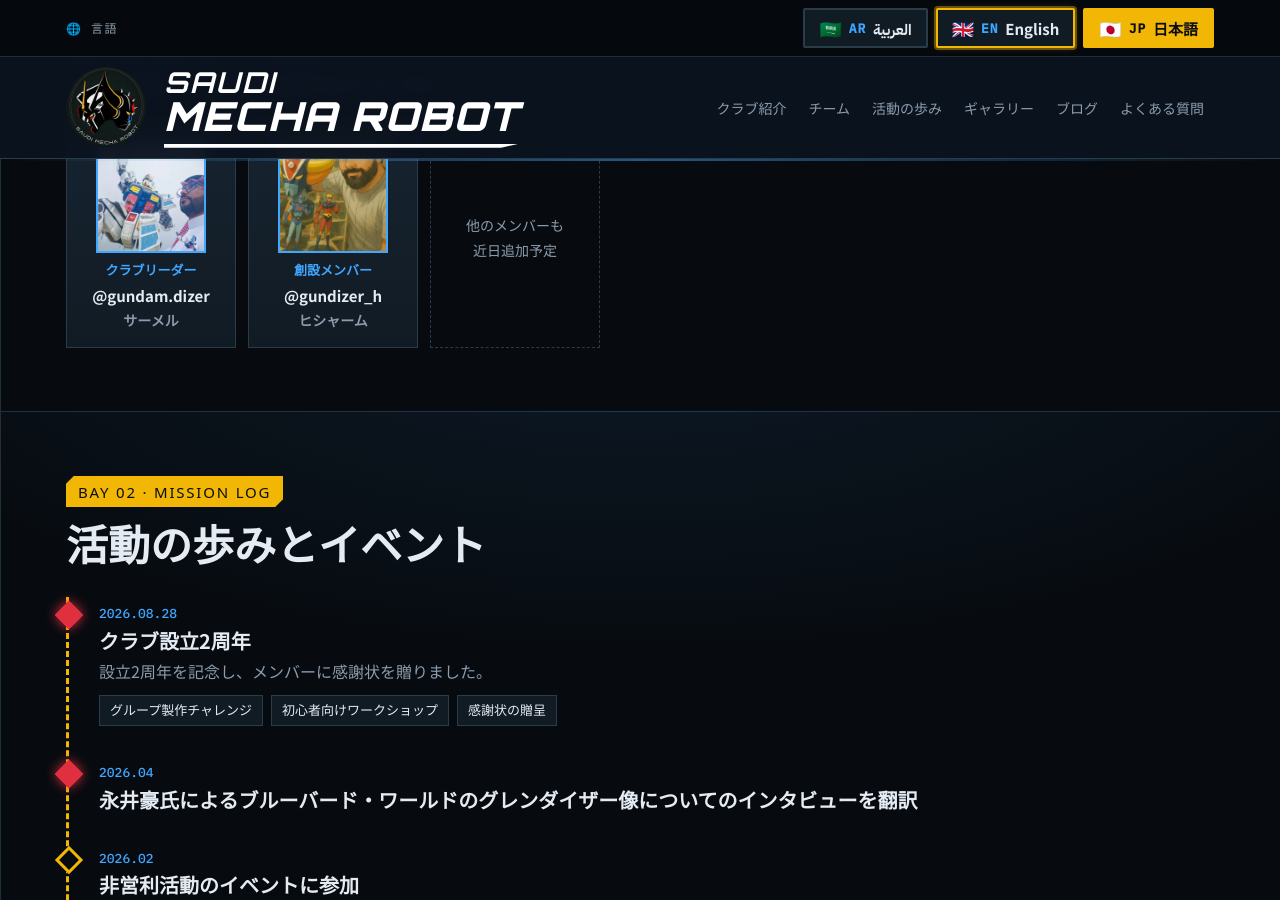
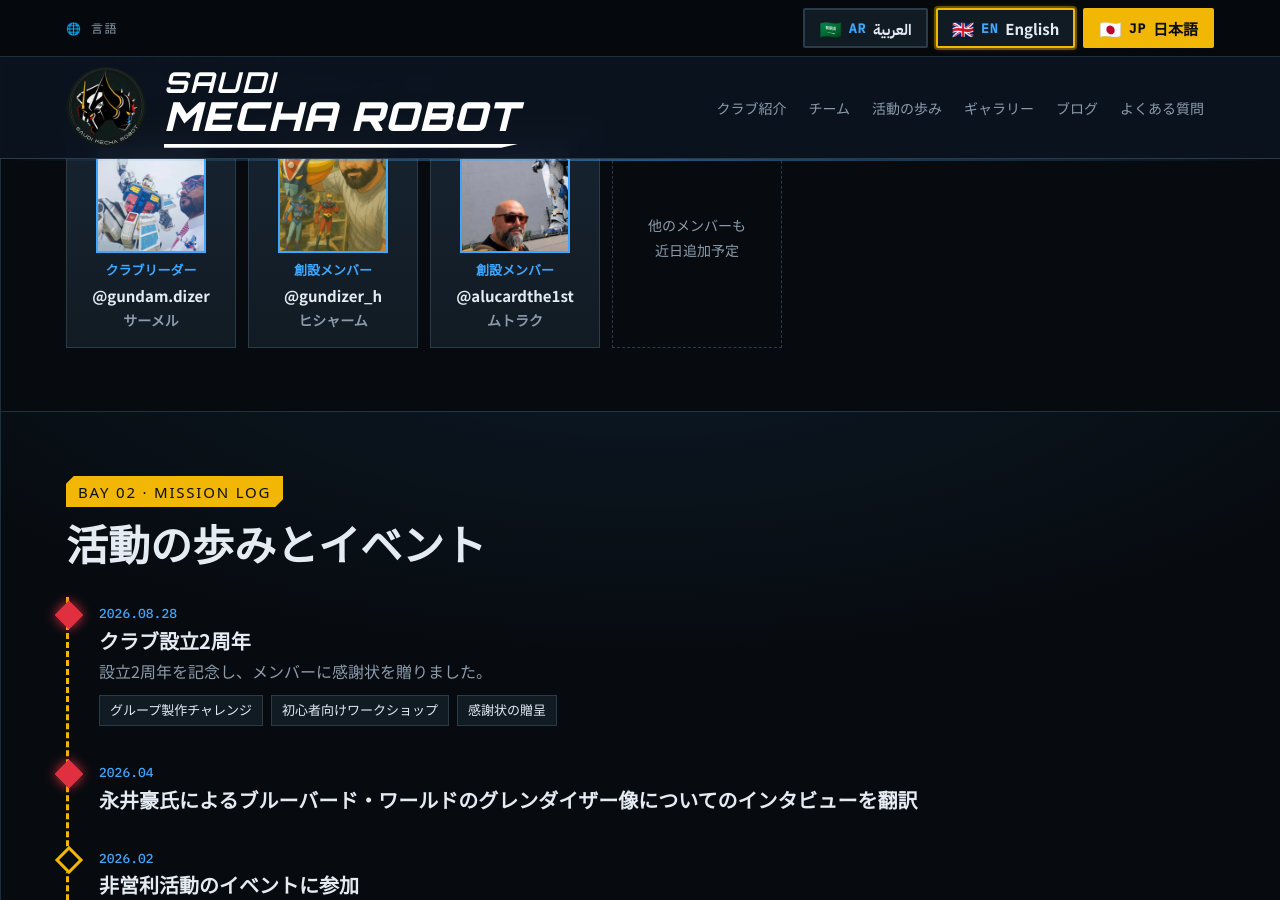
Before and after one commit to SaudiMechaRobot/SaudiMechaRobot.github.io, a Jekyll site: the page built from ja/index.html, in a window 1280 px wide and 900 px high, scrolled down 2289 px. Built offline with Jekyll 4.4.1, drawn with Linux system fonts in a browser that asks for light colours; some web fonts are replaced.

Commit message:
Add files via upload

```diff
--- a/_data/team.yml
+++ b/_data/team.yml
@@ -21,3 +21,14 @@
   role_ja: 創設メンバー
   photo: /assets/images/team/hisham.webp
   link: https://www.instagram.com/gundizer_h
+- name: '@alucardthe1st'
+  name_en: '@alucardthe1st'
+  name_ja: '@alucardthe1st'
+  real_name: مطلق
+  real_name_en: Mutlaq
+  real_name_ja: ムトラク
+  role: عضو مؤسس
+  role_en: Founding Member
+  role_ja: 創設メンバー
+  photo: /assets/images/team/mutlaq.webp
+  link: https://www.instagram.com/alucardthe1st
```
